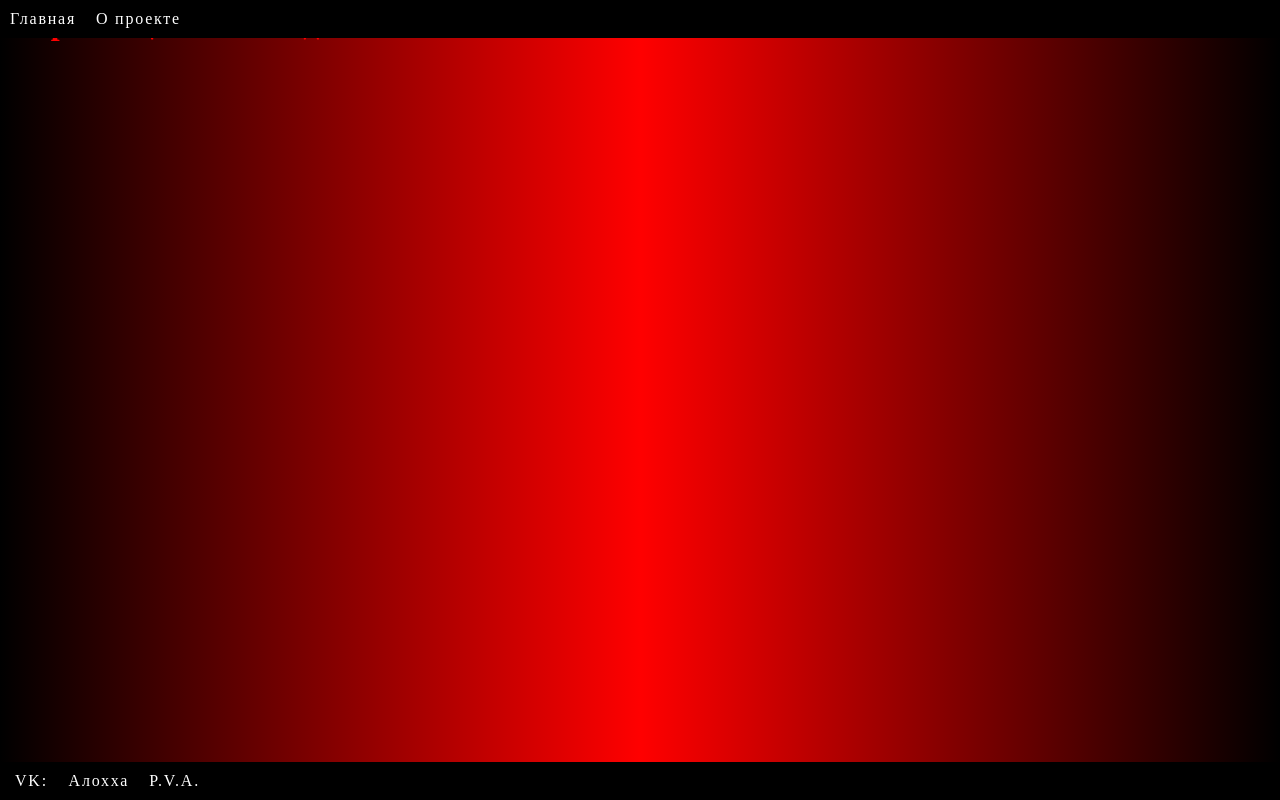
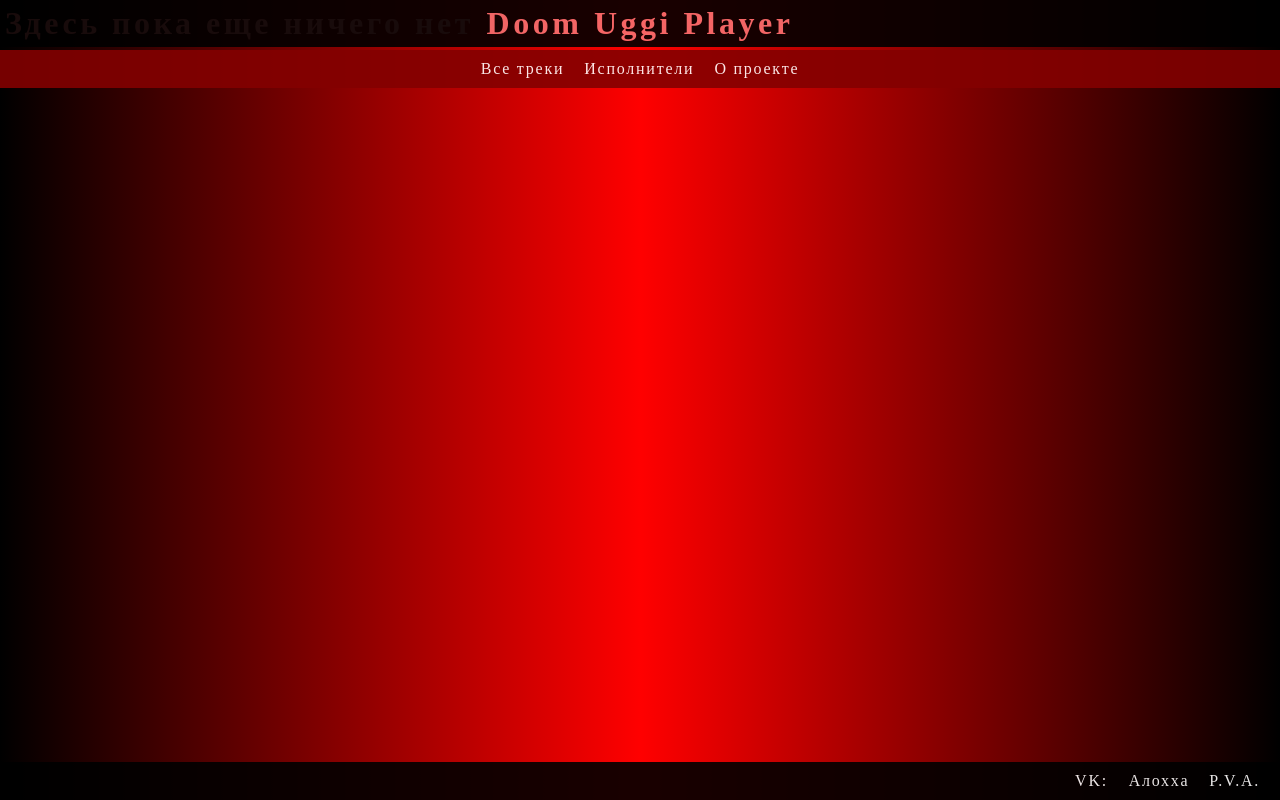
Before and after one commit to Anubis1Good/DUPlayer, a React (Create React App) app: page /artists in a window 1280 px wide. Built offline with nearby package versions, Linux system fonts and the light colour scheme; a web font is replaced by a local one.

Commit message:
Add a Loader

```diff
--- a/src/App.css
+++ b/src/App.css
@@ -16,9 +16,7 @@ body {
   margin: 0px;
 
 }
-/* html {
-  height: 100%;
-} */
+
 
 main {
   min-height: 100%;
@@ -52,7 +50,8 @@ main {
 }
 .list-audio > li,span {
   padding: 5px;
-  color: white
+  color: white;
+  cursor: pointer;
 
 }
 .player-main {
@@ -63,6 +62,7 @@ main {
   min-width: 100%;
   justify-content: center;
   align-items: flex-end;
+  opacity: 0.9;
 }
 audio {
 
@@ -94,7 +94,42 @@ audio::-webkit-media-controls-current-time-display,audio::-webkit-media-controls
   opacity: .9;
 }
 .container-list-audio {
-  padding-top: 30px;
+  padding-top: 90px;
   padding-bottom: 150px;
   padding-left: 150px;
 }
+
+nav {
+  position: fixed;
+  top: 50px;
+  background-color: #830101;
+  width: 100%;
+  opacity: 0.9;
+  text-align: center;
+}
+
+a:active {
+  color: #fb0000;
+}
+
+.loader {
+  display: flex;
+  justify-content: center;
+  align-items: center;
+  width: 100%;
+  height: 90vh;
+}
+.loader-child{
+  height: 200px;
+  width: 200px;
+  animation-name: spinner-grow;
+  animation-duration: 110ms;
+  animation-iteration-count: infinite;
+}
+
+@keyframes spinner-grow {
+  to { transform: rotate(360deg);
+
+  }
+
+}
--- a/src/App.jsx
+++ b/src/App.jsx
@@ -3,7 +3,8 @@ import { BrowserRouter as Router, Routes, Route } from 'react-router-dom';
 import './App.css';
 import FooterDU from './component/FooterDU';
 import HeaderDU from './component/HeaderDU';
-
+import NavBar from './component/NavBar';
+import Loader from './UI/Loader';
 const MainPage = lazy(() => import('./pages/MainPage'));
 const AboutPage = lazy(() => import('./pages/AboutPage'));
 const ErrorPage = lazy(() => import('./pages/ErrorPage'));
@@ -13,16 +14,18 @@ const ArtistPage = lazy(() => import('./pages/ArtistPage'));
 
 
 
+
 function App() {
   return (
     <Router>
       <HeaderDU/>
-    <Suspense fallback={<div>Loading...</div>}>
+      <NavBar/>
+    <Suspense fallback={<Loader/>}>
       <Routes>
         <Route path="/" element={<MainPage/>} />
         <Route path="/about" element={<AboutPage />} />
         <Route path="*" element={<ErrorPage/>} />
-        <Route path="/artist" element={<ArtistPage/>} />
+        <Route path="/artists" element={<ArtistPage/>} />
       </Routes>
     </Suspense>
     <FooterDU/>
--- /dev/null
+++ b/src/UI/Loader.jsx
@@ -0,0 +1,9 @@
+import React from 'react';
+
+function Loader() {
+  return ( <div className='loader'>
+    <img className='loader-child' src='circle-png.png'></img>
+  </div> );
+}
+
+export default Loader;
--- a/src/component/FooterDU.jsx
+++ b/src/component/FooterDU.jsx
@@ -3,9 +3,13 @@ import style from './style/FooterDU.module.css'
 
 function FooterDU() {
   return ( <footer>
-    <span style={{color:'white', marginLeft:'10px'}}>VK: </span>
+
+    <div>
+      <span style={{color:'white', marginLeft:'10px'}}>VK: </span>
     <a href="https://vk.com/public192157422" target='_blank'>Алохха</a>
-    <a href="https://vk.com/club28957443" target='_blank'>P.V.A.</a>
+    <a href="https://vk.com/club28957443" target='_blank' style={{marginRight:'20px'}}>P.V.A.</a>
+    </div>
+
   </footer> );
 }
 
--- a/src/component/HeaderDU.jsx
+++ b/src/component/HeaderDU.jsx
@@ -5,8 +5,7 @@ import { Link } from "react-router-dom";
 function HeaderDU() {
   return (
     <header>
-      <Link to="/">Главная</Link>
-      <Link to="/about">О проекте</Link>
+      <h1>Doom Uggi Player</h1>
     </header>
   );
 }
--- a/src/component/ListAudio.jsx
+++ b/src/component/ListAudio.jsx
@@ -1,8 +1,9 @@
 import React from 'react';
 
 function ListAudio(props) {
+
   const list = props.list
-const listItem = list.map((el,index)=><li key={el.public_key}><span style={{display:'inline-block', padding:'0.3rem'}}>{`${index+1} `}</span>{ el.name}</li>)
+const listItem = list.map((el,index)=><li key={el.public_key} onClick={props.mFunc}><span style={{display:'inline-block', padding:'0.3rem'}}>{`${index+1} `}</span>{ el.name}</li>)
   return ( <>
     <ul className='list-audio'>
       {listItem}
--- /dev/null
+++ b/src/component/NavBar.jsx
@@ -0,0 +1,15 @@
+import React from 'react';
+
+import { Link } from "react-router-dom";
+
+function NavBar() {
+  return (
+    <nav>
+      <Link to="/">Все треки</Link>
+      <Link to="/artists">Исполнители</Link>
+      <Link to="/about">О проекте</Link>
+    </nav>
+  );
+}
+
+export default NavBar;
--- a/src/component/style/FooterDU.module.css
+++ b/src/component/style/FooterDU.module.css
@@ -4,6 +4,9 @@ footer {
   bottom: 0px;
   width: 100%;
   height: auto;
+  opacity: 0.9;
+  text-align: end;
+
 }
 
 
--- a/src/component/style/HeaderDU.module.css
+++ b/src/component/style/HeaderDU.module.css
@@ -2,6 +2,8 @@ header {
   background-color: black;
   width: 100%;
   position: fixed;
+  opacity: 0.9;
+  text-align: center;
 }
 
 a {
--- a/src/pages/AboutPage.jsx
+++ b/src/pages/AboutPage.jsx
@@ -1,14 +1,14 @@
 import React from 'react';
-import FooterDU from '../component/FooterDU';
-import HeaderDU from '../component/HeaderDU';
+
+
 
 function AboutPage() {
   return (
 
   <div>
-    <HeaderDU/>
+
     <h1>About</h1>
-    <FooterDU/>
+
   </div>
   );
 }
--- a/src/pages/ArtistPage.jsx
+++ b/src/pages/ArtistPage.jsx
@@ -5,11 +5,11 @@ import FooterDU from './../component/FooterDU';
 function ArtistPage(props) {
   return (
     <>
-      <HeaderDU />
+
       <main style={{ padding: '10' }}>
-        <h1>jjjj</h1>
+        <h1>Здесь пока еще ничего нет</h1>
       </main>
-      <FooterDU />
+
     </>
   );
 }
--- a/src/pages/MainPage.jsx
+++ b/src/pages/MainPage.jsx
@@ -1,15 +1,12 @@
 import React, { useState, useEffect } from "react";
-import FooterDU from "../component/FooterDU";
-import HeaderDU from "../component/HeaderDU";
 import Player from "../component/Player";
-import ArtistTitle from "./../component/ArtistTitle";
 import DUButton from "./../UI/DUButton";
 import ListAudio from "./../component/ListAudio";
+import Loader from './../UI/Loader';
 
-const noFound = "notfound.jpg";
 const method = "GET";
-const urlAlohha =
-  "https://cloud-api.yandex.net/v1/disk/resources/download?path=%2FMp3Player%2FAlohha%2Falohha.jpg&fields=href";
+// const urlAlohha =
+//   "https://cloud-api.yandex.net/v1/disk/resources/download?path=%2FMp3Player%2FAlohha%2Falohha.jpg&fields=href";
 const urlAllMusic =
   "https://cloud-api.yandex.net/v1/disk/resources/files?limit=1000&media_type=audio";
 
@@ -17,38 +14,12 @@ const headers = {
   Accept: "application/json",
   Authorization: "OAuth AQAAAAA1HLYsAADLW7CCIJv7GUv1v9u8ia5tjpM",
 };
-const reqParam = {
-  method,
-  headers,
-};
-
-async function getUrlImg(url) {
-  let linkImg;
-  await fetch(url, reqParam)
-    .then((response) => response.json())
-    .then((json) => (linkImg = json.href));
-  console.log(linkImg);
-  return linkImg;
-}
-
-async function getUrlAudio(url) {
-  let linkImg;
-  await fetch(url, reqParam)
-    .then((response) => response.json())
-    .then((json) => (linkImg = json.href));
-  console.log(linkImg);
-  return linkImg;
-}
 
 function MainPage() {
   const [arrAllMusic, setArrAllMusic] = useState([]);
   const [number, setNumber] = useState(0);
   const [loading, setLoading] = useState(false);
 
-  let imgAlohha = null;
-  useEffect(() => {
-    imgAlohha = getUrlImg(urlAlohha);
-  }, [imgAlohha]);
   useEffect(() => {
     fetch(urlAllMusic, {
       method,
@@ -56,9 +27,7 @@ function MainPage() {
     })
       .then((response) => response.json())
       .then((json) => {
-        console.log(json);
         setArrAllMusic(json.items);
-        console.log(arrAllMusic);
         setLoading(true);
       });
   }, []);
@@ -68,7 +37,7 @@ function MainPage() {
       {loading ? (
         <main style={{ padding: "10" }}>
           <div className="container-list-audio">
-            <ListAudio list={arrAllMusic} />
+            <ListAudio list={arrAllMusic} mFunc={() => setNumber(10)} />
           </div>
           <div className="name-audio">{arrAllMusic[number].name}</div>
           <div className="player-main">
@@ -81,7 +50,7 @@ function MainPage() {
                   return prevValue;
                 })
               }
-              sub="Reset"
+              sub="Back"
             ></DUButton>
             <DUButton
               func={() =>
@@ -94,15 +63,11 @@ function MainPage() {
               }
               sub="Next"
             ></DUButton>
-            {arrAllMusic.length > 0 ? (
-              <Player src={arrAllMusic[number].file} />
-            ) : (
-              <h2>Loading...</h2>
-            )}
+            <Player src={arrAllMusic[number].file} />
           </div>
         </main>
       ) : (
-        <h1>Loading...</h1>
+        <Loader/>
       )}
     </>
   );
```
Also changed, not shown: public/circle-png.png (added).
